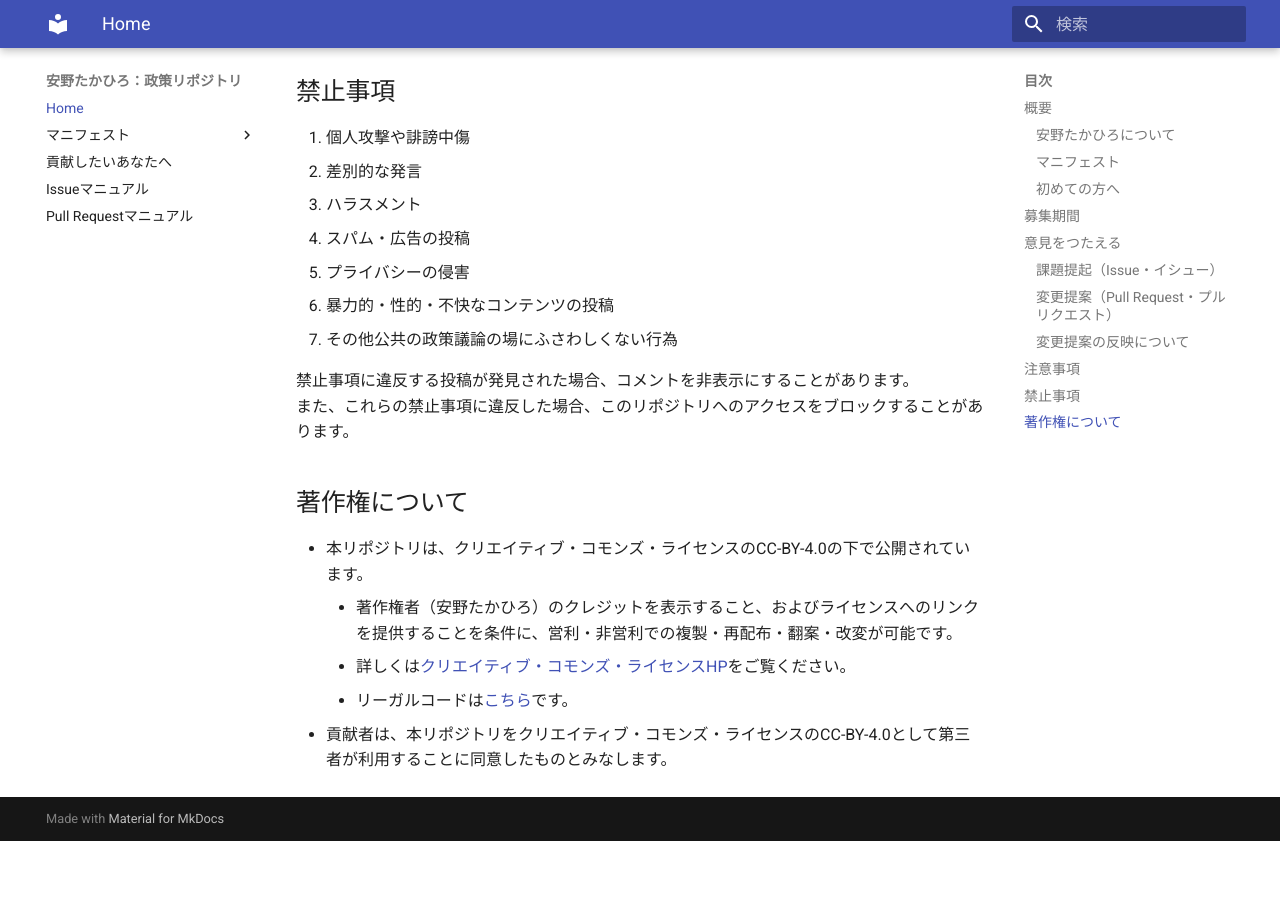
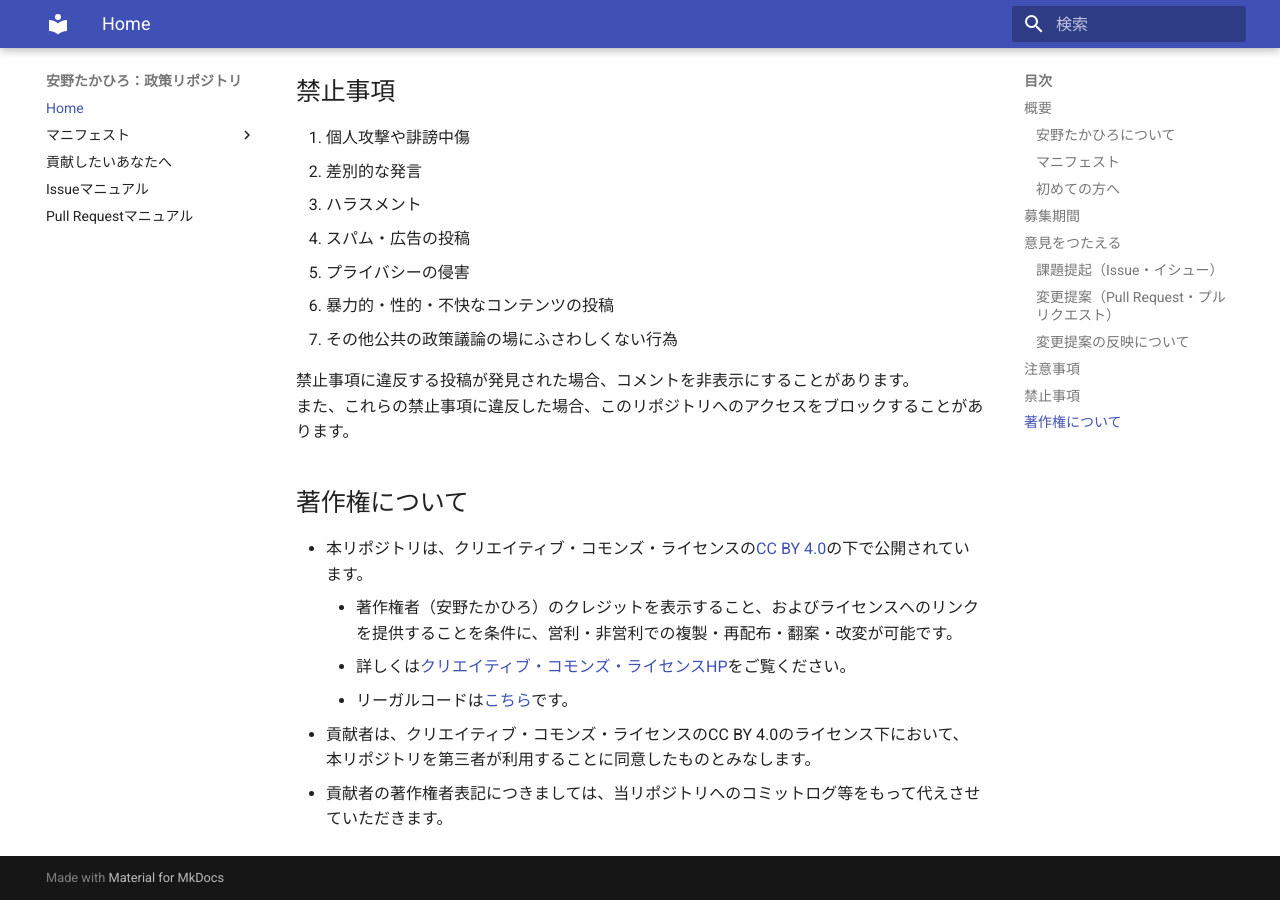
Before and after one commit to takahiroanno2024/election2024, an MkDocs documentation site: the page built from docs/index.md, in a window 1280 px wide and 900 px high, scrolled down 2278 px. Built offline with MkDocs 1.6.1 and Material for MkDocs 9.7.7, drawn with Linux system fonts in a browser that asks for light colours; before the commit the page ends 3119 px from its top, so only the background shows below that.

Commit message:
index.mdに同修正を反映

```diff
--- a/docs/index.md
+++ b/docs/index.md
@@ -90,8 +90,9 @@
 
 ## 著作権について
 
-- 本リポジトリは、クリエイティブ・コモンズ・ライセンスのCC-BY-4.0の下で公開されています。
+- 本リポジトリは、クリエイティブ・コモンズ・ライセンスの[CC BY 4.0](https://creativecommons.org/licenses/by/4.0/deed.ja)の下で公開されています。
     - 著作権者（安野たかひろ）のクレジットを表示すること、およびライセンスへのリンクを提供することを条件に、営利・非営利での複製・再配布・翻案・改変が可能です。
     - 詳しくは[クリエイティブ・コモンズ・ライセンスHP](https://creativecommons.jp/licenses/)をご覧ください。
     - リーガルコードは[こちら](https://github.com/takahiroanno/election2024/blob/main/LICENSE)です。
-- 貢献者は、本リポジトリをクリエイティブ・コモンズ・ライセンスのCC-BY-4.0として第三者が利用することに同意したものとみなします。
+- 貢献者は、クリエイティブ・コモンズ・ライセンスのCC BY 4.0のライセンス下において、本リポジトリを第三者が利用することに同意したものとみなします。
+- 貢献者の著作権者表記につきましては、当リポジトリへのコミットログ等をもって代えさせていただきます。
```
